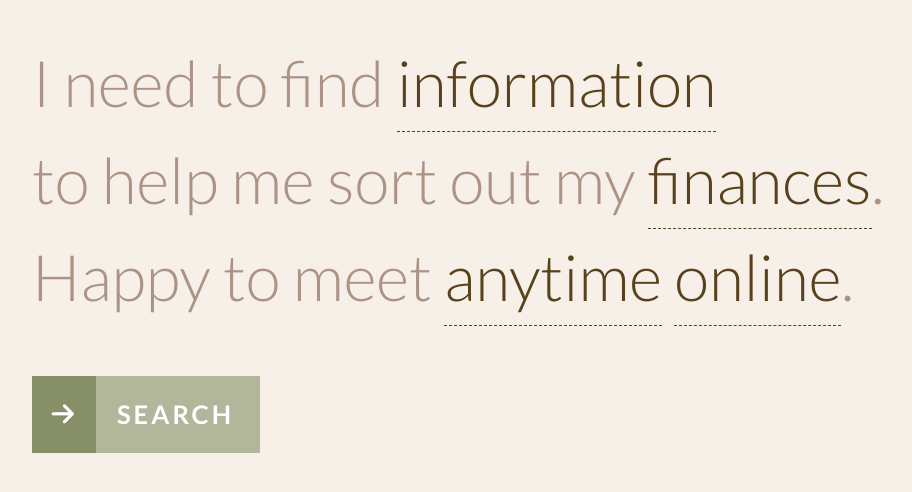
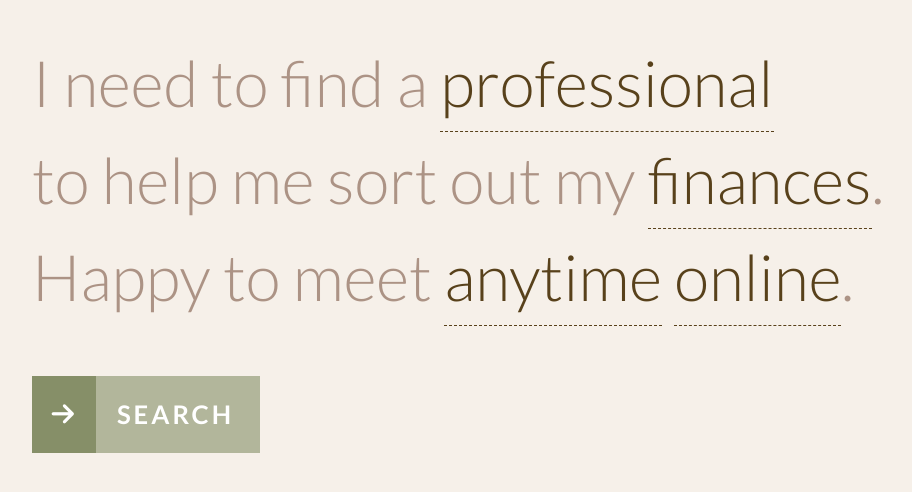
Before and after one commit to ruru-ink/natural-language-form-filo, a plain HTML site: page index.html in a window 1280 px wide. Shown: the part 156-648 px from the top of the page, without its empty margins (160-1072 px from the left). Drawn offline with Linux system fonts and the light colour scheme.

Commit message:
fix: language

```diff
--- a/index.html
+++ b/index.html
@@ -15,10 +15,10 @@
         <form id="nl-form" class="nl-form">
           <div id="section-one" class="nl-question">
             I need to find
-            <span id="find-prefix"></span>
+            <span id="find-prefix">a</span>
             <select id="find">
-              <option value="1" selected>information</option>
-              <option data-prefix="any" value="2">professional</option>
+              <option value="1">information</option>
+              <option data-prefix="a" value="2" selected>professional</option>
             </select>
             <br />to help me sort out my
             <select id="professional">
```
